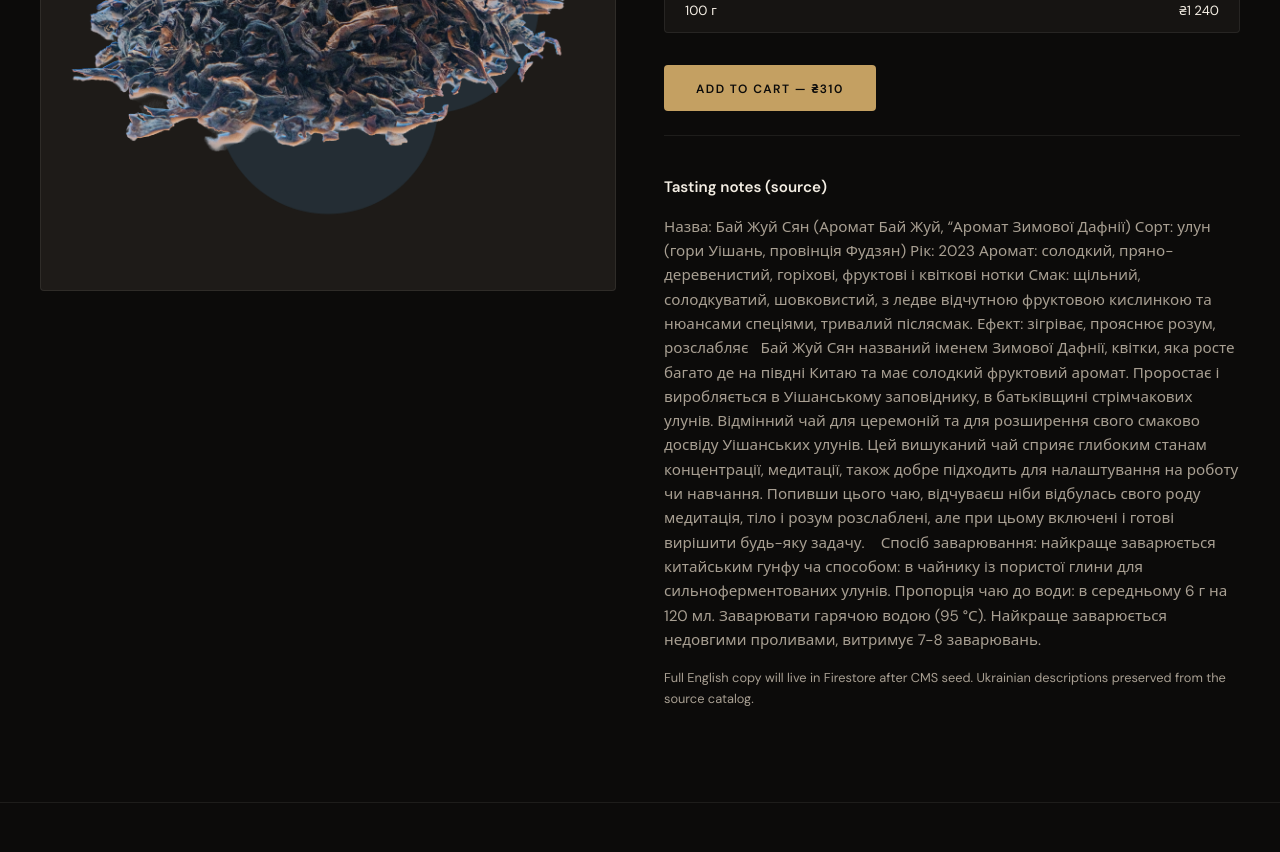
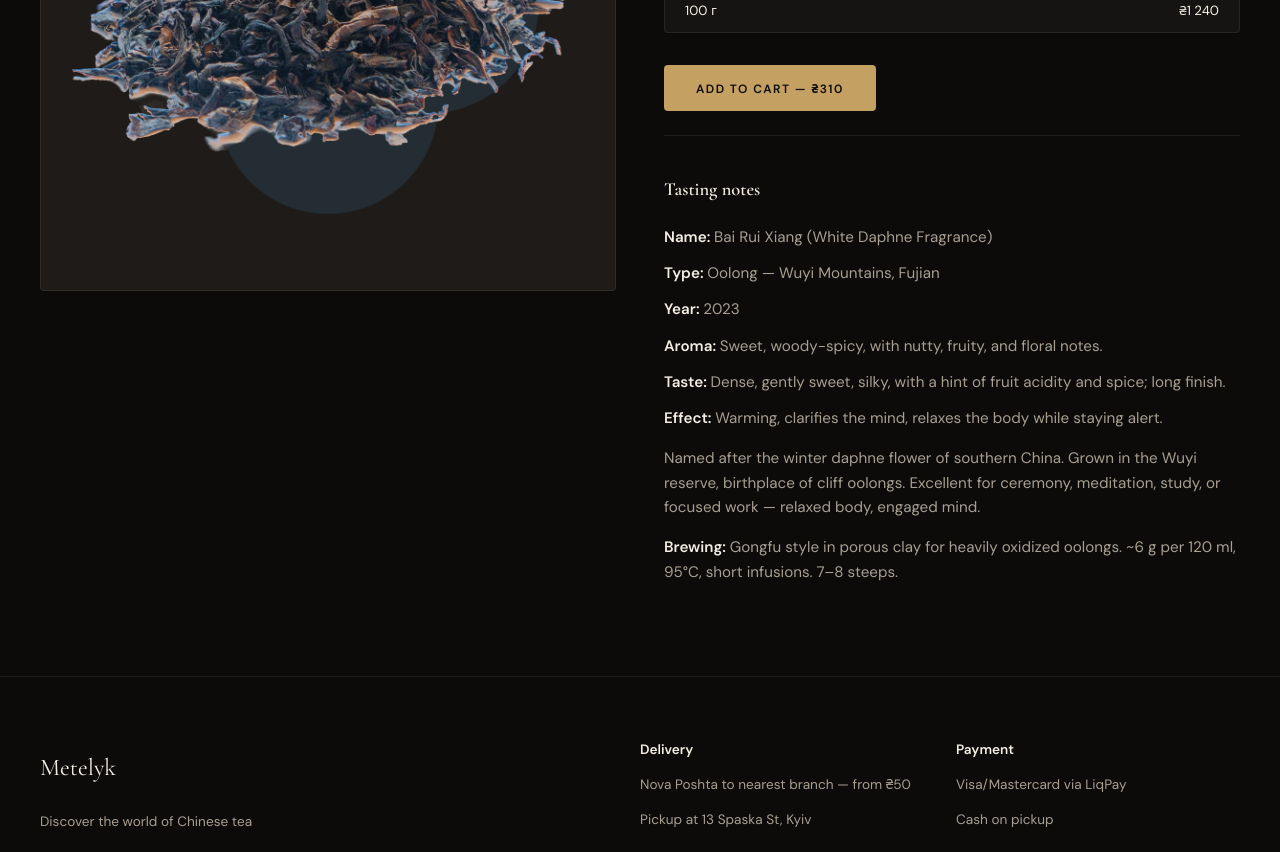
Before and after one commit to moonman89/metelyk, a React (Vite) app: page /tea/bairuixiang in a window 1280 px wide. Shown: the part 460-1312 px from the top of the page. Built offline with nearby package versions, Linux system fonts and the light colour scheme.

Commit message:
Add English tasting notes on product pages

```diff
--- a/data/catalog.json
+++ b/data/catalog.json
@@ -3,7 +3,7 @@
     "source": "https://syorb.me",
     "scraped_at": "2026-06-05",
     "currency": "UAH",
-    "note": "English descriptions to be refined in CMS; UA descriptions preserved in description_ua"
+    "note": "English tasting notes in data/descriptions-en.json; UA in description_ua per product"
   },
   "brand": {
     "name": "Metelyk",
--- /dev/null
+++ b/data/descriptions-en.json
@@ -0,0 +1,132 @@
+{
+  "bairuixiang": {
+    "name": "Bai Rui Xiang (White Daphne Fragrance)",
+    "type": "Oolong — Wuyi Mountains, Fujian",
+    "year": "2023",
+    "aroma": "Sweet, woody-spicy, with nutty, fruity, and floral notes.",
+    "taste": "Dense, gently sweet, silky, with a hint of fruit acidity and spice; long finish.",
+    "effect": "Warming, clarifies the mind, relaxes the body while staying alert.",
+    "story": "Named after the winter daphne flower of southern China. Grown in the Wuyi reserve, birthplace of cliff oolongs. Excellent for ceremony, meditation, study, or focused work — relaxed body, engaged mind.",
+    "brewing": "Gongfu style in porous clay for heavily oxidized oolongs. ~6 g per 120 ml, 95°C, short infusions. 7–8 steeps."
+  },
+  "dahongpao": {
+    "name": "Da Hong Pao (Big Red Robe)",
+    "type": "Oolong — Wuyi Mountains, Fujian",
+    "year": "2023",
+    "aroma": "Berry and nut, hints of chocolate, flowers, and wood.",
+    "taste": "Silky, juicy, full-bodied, berry brightness, refreshing long aftertaste.",
+    "effect": "Inner clarity and calm; relaxes the body, clears the head.",
+    "story": "A landmark Chinese tea with over a thousand years of history. From the Wuyi national reserve, organic cultivation. Three generations of oolong specialists — exceptional quality, rarely matched in Ukraine.",
+    "brewing": "Gongfu in porous clay. 6–8 g per 120 ml, 95–100°C. Start ~10 sec, lengthen each steep to ~2 min. About 9–10 infusions."
+  },
+  "dancong": {
+    "name": "Fen Huang Dan Cong (Phoenix Mountain single bush)",
+    "type": "Oolong — Guangdong",
+    "year": "2023",
+    "aroma": "Spicy-berry, fruit, floral, balsamic.",
+    "taste": "Rich, sweet, structured, fresh berry acidity.",
+    "effect": "Tonifying, warming, stimulates focus and energy.",
+    "story": "From Chaozhou, home of gongfu cha. One of China's four famous oolongs. Vivid, memorable character — ideal for daily drinking or beginners who want a bold introduction. Great for study and work.",
+    "brewing": "95–100°C in porcelain gaiwan or clay. 5 g per 100 ml, first steep 7–10 sec, increase time. 7–8 steeps."
+  },
+  "dianhong": {
+    "name": "Dian Hong",
+    "type": "Red tea — Yunnan",
+    "year": "2023",
+    "aroma": "Wood, cherry, honey pollen.",
+    "taste": "Sweet biscuit, honey, bright acidity.",
+    "effect": "Warming, grounding, focuses attention.",
+    "story": "One of the most expressive red teas, popular in the West since the late 20th century. Distinct flavor and golden buds — a perfect introduction to red tea.",
+    "brewing": "4–5 g per 100 ml at 90–100°C in gaiwan or clay. Western style: 1 g per 200 ml boiling water."
+  },
+  "fudingbaicha": {
+    "name": "Fu Ding Bai Cha",
+    "type": "White tea — Fuding, Fujian",
+    "year": "2023",
+    "aroma": "Gentle sweet florals woven with fruit.",
+    "taste": "Delicate, evolving sweetness; many infusions reveal depth.",
+    "effect": "Calming, clarifying; low caffeine — suitable evening cup in warm seasons.",
+    "story": "Classic white tea from the birthplace of white tea in eastern Fujian. Carefully picked buds and leaves. Brew slightly below boiling; porcelain, clay, or glass all work well.",
+    "brewing": "Let water cool below boiling so it does not scald the leaf. Porcelain or glass; many re-steeps."
+  },
+  "gongtingshupuer": {
+    "name": "Gong Ting Shu Pu-er (Palace ripe pu-er)",
+    "type": "Shu (ripe) pu-er",
+    "year": "2017",
+    "aroma": "Woody, warm, deep, restrained.",
+    "taste": "Smooth, sweet, light woodiness, dried fruit hint.",
+    "effect": "Warms, softens the mind, gently energizes the body.",
+    "story": "Fermented pu-er from palace-grade buds — dense, smooth, and rich. Shu pu-er is gentle on an empty stomach and supports digestion. Best morning or first half of the day.",
+    "brewing": "95°C, clay or gaiwan. 6 g per 100 ml, ~10 sec first steep, lengthen. 6–8 infusions."
+  },
+  "jinjunmei": {
+    "name": "Jin Jun Mei (Golden Eyebrows)",
+    "type": "Red tea — Wuyi, Fujian",
+    "year": "2023",
+    "aroma": "Fresh bread, cane sugar, vanilla, orchid.",
+    "taste": "Honey, muscat grape, cinnamon, minerals.",
+    "effect": "Warming, uplifting; lightly relaxing in smaller cups.",
+    "story": "Refined Wuyi red tea named for its golden, downy leaves. Wonderful entry point to Chinese tea — each steep shifts the flavor palette.",
+    "brewing": "4 g per 100 ml at 90–95°C in gaiwan or clay. Western: half teaspoon per 200 ml, 15–20 sec."
+  },
+  "laoshupuer": {
+    "name": "Lao Shu Shu Pu-er (old-tree ripe, 2003)",
+    "type": "Shu (ripe) pu-er",
+    "year": "2003",
+    "aroma": "Mature, nutty-balsamic, dried fruit, dark chocolate.",
+    "taste": "Velvety, balanced sweet and dried fruit, spicy long finish.",
+    "effect": "Warms, relaxes awareness while pu-er energizes body and mind.",
+    "story": "Twenty-one years of aging — for collectors and serious shu lovers. Balanced and warming; ideal winter–spring. A benchmark for quality ripe pu-er.",
+    "brewing": "95–100°C, clay or gaiwan. 7 g per 100 ml, ~10 sec first steep. Up to 10 infusions."
+  },
+  "longjin": {
+    "name": "Long Jing (Dragon Well)",
+    "type": "Green tea",
+    "year": "2024",
+    "aroma": "Vivid grassy-floral, sunflower seed, pistachio.",
+    "taste": "Soft, buttery, sweet, juicy, long finish.",
+    "effect": "Refreshes and clears the mind.",
+    "story": "Among China's most famous greens — flat \"sparrow tongue\" leaves. Over 1,500 years of craft; noted in Lu Yu's tea classic. High in vitamin C and antioxidants.",
+    "brewing": "75–85°C, porcelain or glass. 4 g per 100 ml, short infusions, up to 6 steeps."
+  },
+  "rougui": {
+    "name": "Rou Gui (Cinnamon)",
+    "type": "Oolong — Wuyi, Fujian",
+    "year": "2023",
+    "aroma": "Deep, bready-spicy, cinnamon, bark, berry, chocolate.",
+    "taste": "Sweet, juicy, light bite, dried cherry, cinnamon, vanilla.",
+    "effect": "Warmth, calm steadiness — like after meditation.",
+    "story": "A beloved Wuyi cultivar since the Qing dynasty, roasted with \"high fire.\" Ceremonial tea with a bright, layered profile.",
+    "brewing": "95°C, porcelain or porous clay. 6 g per 100 ml, lengthening infusions. 6–8 steeps."
+  },
+  "tieguanyin": {
+    "name": "Tie Guan Yin (Iron Goddess of Mercy)",
+    "type": "Oolong",
+    "year": "2024",
+    "aroma": "Intense floral-grassy, lilac, melon, vanilla.",
+    "taste": "Full, refreshing, silky, light fruit acidity, long finish.",
+    "effect": "Eases fatigue and tension; nourishes clarity.",
+    "story": "China's best-known oolong, legends dating to the 7th–9th centuries. Distinct aroma even for beginners. Rich in vitamins and minerals; harmonizing, peaceful state.",
+    "brewing": "85–90°C, porcelain gaiwan or clay. 6 g per 100 ml, lengthening steeps. Up to 10 infusions."
+  },
+  "xiaozhong": {
+    "name": "Xiao Zhong (Lapsang Souchong)",
+    "type": "Red tea — Fujian",
+    "year": "2023",
+    "aroma": "Spicy, fruity, bready.",
+    "taste": "Soft, velvety, light acidity, rose hip and dried fruit.",
+    "effect": "Gentle stimulation, warming; milder cups relax.",
+    "story": "Classic Fujian red tea, known in the West and even served in the British Parliament. Everyday cup with depth — morning or evening with friends.",
+    "brewing": "Gongfu or Western style; 90–95°C."
+  },
+  "yundeshengpuer": {
+    "name": "Yunnan Sheng Pu-er",
+    "type": "Sheng (raw) pu-er",
+    "year": "2023",
+    "aroma": "Dense, herbal-spicy, dried fruit, hay.",
+    "taste": "Fine, juicy, oily-sweet, light wood astringency, long finish.",
+    "effect": "Clears the mind, charges the body.",
+    "story": "Fresh sheng from old tea trees — soft taste, strong pu-er effect. For ceremony, focus, or gatherings. Prized in China; ages beautifully when stored well. Spring–summer tea that cools and energizes.",
+    "brewing": "90–95°C, clay or gaiwan. 5 g per 100 ml, ~5 sec first steep. About 10 infusions."
+  }
+}
--- /dev/null
+++ b/src/components/ProductDescription.tsx
@@ -0,0 +1,48 @@
+import descriptions from "../../data/descriptions-en.json";
+
+export type DescriptionEn = {
+  name?: string;
+  type?: string;
+  year?: string;
+  aroma: string;
+  taste: string;
+  effect: string;
+  story: string;
+  brewing: string;
+};
+
+const bySlug = descriptions as Record<string, DescriptionEn>;
+
+type Props = { slug: string };
+
+function Row({ label, value }: { label: string; value: string }) {
+  return (
+    <p style={{ margin: "0 0 0.75rem" }}>
+      <strong style={{ color: "var(--text)" }}>{label}: </strong>
+      <span style={{ color: "var(--text-muted)" }}>{value}</span>
+    </p>
+  );
+}
+
+export function ProductDescription({ slug }: Props) {
+  const d = bySlug[slug];
+  if (!d) return null;
+
+  return (
+    <div className="description">
+      <p style={{ marginBottom: "1.25rem" }}>
+        <strong style={{ color: "var(--text)", fontFamily: "var(--font-display)", fontSize: "1.15rem" }}>
+          Tasting notes
+        </strong>
+      </p>
+      {d.name && <Row label="Name" value={d.name} />}
+      {d.type && <Row label="Type" value={d.type} />}
+      {d.year && <Row label="Year" value={d.year} />}
+      <Row label="Aroma" value={d.aroma} />
+      <Row label="Taste" value={d.taste} />
+      <Row label="Effect" value={d.effect} />
+      <p style={{ color: "var(--text-muted)", margin: "1rem 0" }}>{d.story}</p>
+      <Row label="Brewing" value={d.brewing} />
+    </div>
+  );
+}
--- a/src/pages/ProductPage.tsx
+++ b/src/pages/ProductPage.tsx
@@ -1,6 +1,7 @@
 import { useState } from "react";
 import { Link, useParams } from "react-router-dom";
 import { catalog, formatPrice, productImage } from "@/data/catalog";
+import { ProductDescription } from "@/components/ProductDescription";
 
 export function ProductPage() {
   const { slug } = useParams<{ slug: string }>();
@@ -52,15 +53,7 @@ export function ProductPage() {
           <button type="button" className="btn-primary" disabled title="Checkout in next phase">
             Add to cart — {formatPrice(variant.price_uah)}
           </button>
-          <div className="description">
-            <p>
-              <strong style={{ color: "var(--text)" }}>Tasting notes (source)</strong>
-            </p>
-            <p>{product.description_ua}</p>
-            <p style={{ marginTop: "1rem", fontSize: "0.8rem" }}>
-              Full English copy will live in Firestore after CMS seed. Ukrainian descriptions preserved from the source catalog.
-            </p>
-          </div>
+          <ProductDescription slug={product.slug} />
         </div>
       </div>
     </div>
```
